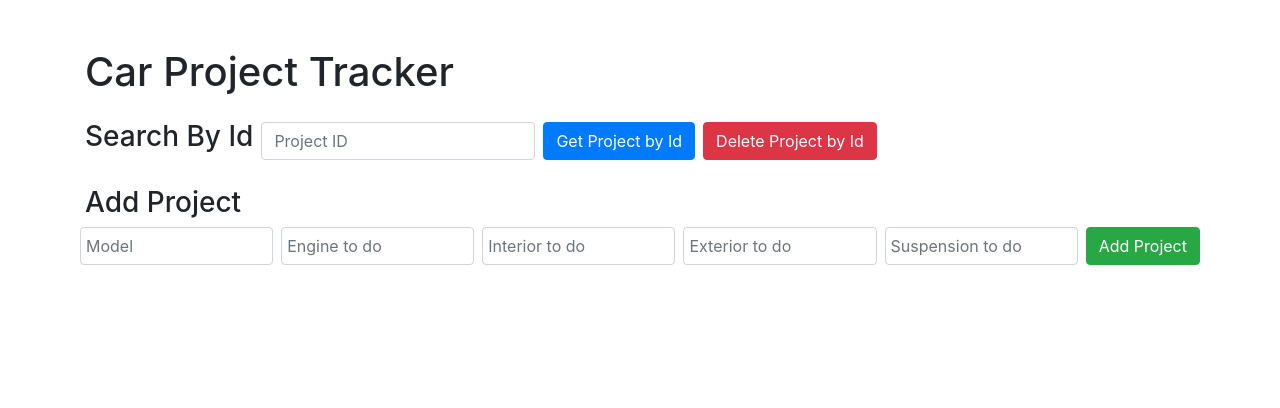
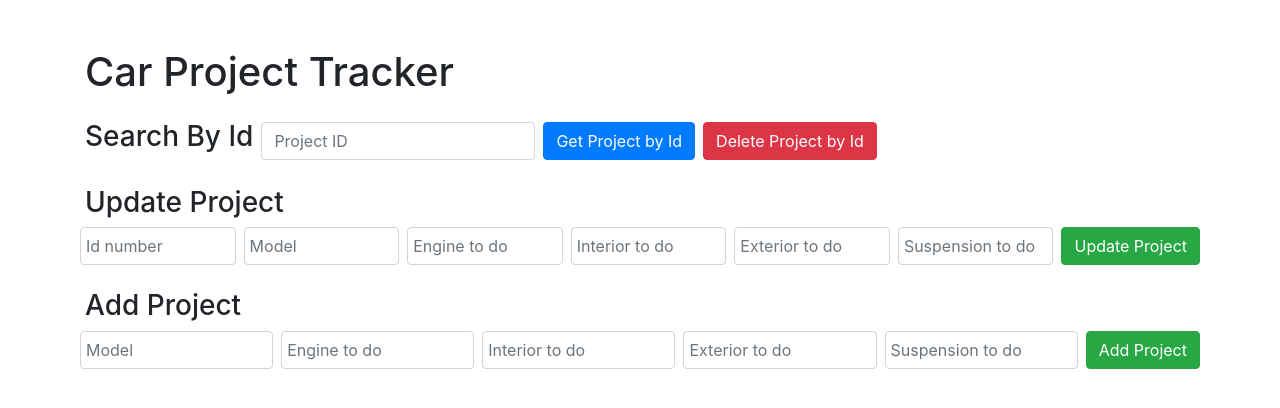
Before and after one commit to DylanBeppler/EventTrackerProject, a Java web app: page / in a window 1280 px wide. Shown: the top 408 px of the page. Run offline with Spring Boot 4, a stand-in JSP engine, Linux system fonts and the light colour scheme; data that the repository does not hold is empty; some libraries are stand-ins or nearby versions.

Commit message:
added updateProject function

```diff
--- a/RestCarProjectTracker/src/main/resources/static/index.html
+++ b/RestCarProjectTracker/src/main/resources/static/index.html
@@ -27,7 +27,18 @@
 
 
 		<div id="projectDetailDiv" class="mb-4"></div>
-
+			    <h3>Update Project</h3>
+		<div id="updateProjectDiv" class="mb-4">
+		<form id="updateProjectForm" class="form-row">
+			    <input type="number" id="updateProjectId" class="form-control col mr-2" placeholder="Id number" required>
+			    <input type="text" id="updateProjectModel" class="form-control col mr-2" placeholder="Model">
+			    <input type="text" id="updateProjectEngine" class="form-control col mr-2" placeholder="Engine to do">
+			    <input type="text" id="updateProjectInterior" class="form-control col mr-2" placeholder="Interior to do">
+			    <input type="text" id="updateProjectExterior" class="form-control col mr-2" placeholder="Exterior to do">
+			    <input type="text" id="updateProjectSuspension" class="form-control col mr-2" placeholder="Suspension to do">
+			    <button type="button" id="updateProjectButton" class="btn btn-success">Update Project</button>
+			</form>
+			</div>
 
 		<div id="addProjectDiv" class="mb-4">
 			<h3>Add Project</h3>
--- a/RestCarProjectTracker/src/main/resources/static/js/script.js
+++ b/RestCarProjectTracker/src/main/resources/static/js/script.js
@@ -7,6 +7,14 @@ window.addEventListener('load', function(e) {
 
 
 function init() {
+	document.getElementById('updateProjectButton').addEventListener('click', function() {
+    let projectId = document.getElementById('updateProjectId').value;
+    	console.log(projectId);
+    if (projectId) {
+        updateProject(projectId);
+   	console.log(projectId);
+    }
+});
 	document.getElementById('addProjectButton').addEventListener('click', addProject);
 	document.getElementById('removeProjectButton').addEventListener('click', function(e) {
 		e.preventDefault();
@@ -43,8 +51,8 @@ function addProject() {
 		if (xhr.status === 200 || xhr.status === 201) {
 			var projectData = JSON.parse(xhr.responseText);
 			displayProject(projectData);
-		var statusMessageElement = document.getElementById('statusMessage');
-		if (statusMessageElement !== null) {
+			var statusMessageElement = document.getElementById('statusMessage');
+			if (statusMessageElement !== null) {
 				statusMessageElement.textContent = 'Project successfully added';
 				statusMessageElement.style.display = 'block';
 				statusMessageElement.classList.add('alert-success');
@@ -205,3 +213,49 @@ function removeProject(projectId) {
 
 	xhr.send();
 }
+
+
+function updateProject(projectId) {
+    var projectData = {
+       	model: document.getElementById('updateProjectModel').value,
+        engine: document.getElementById('updateProjectEngine').value,
+        interior: document.getElementById('updateProjectInterior').value,
+        exterior: document.getElementById('updateProjectExterior').value,
+        suspension: document.getElementById('updateProjectSuspension').value
+    };
+
+    var xhr = new XMLHttpRequest();
+    xhr.open('PUT', 'api/projects/' + projectId, true);
+    xhr.setRequestHeader('Content-Type', 'application/json');
+
+    xhr.onload = function() {
+        if (xhr.status === 200 || xhr.status === 204) {
+            console.log('Project successfully updated');
+            var statusMessageElement = document.getElementById('statusMessage');
+            if (statusMessageElement !== null) {
+                statusMessageElement.textContent = 'Project successfully updated';
+                statusMessageElement.style.display = 'block';
+                statusMessageElement.classList.add('alert-success');
+            }
+            loadAllProjects();
+        } else {
+            console.error('Error updating project: ', xhr.responseText);
+            if (statusMessageElement !== null) {
+                statusMessageElement.textContent = 'Error updating project';
+                statusMessageElement.style.display = 'block';
+                statusMessageElement.classList.add('alert-danger');
+            }
+        }
+    };
+
+    xhr.onerror = function() {
+        console.error('Network error while updating project');
+        if (statusMessageElement !== null) {
+            statusMessageElement.textContent = 'Network error while updating project';
+            statusMessageElement.style.display = 'block';
+            statusMessageElement.classList.add('alert-danger');
+        }
+    };
+
+    xhr.send(JSON.stringify(projectData));
+}
```
